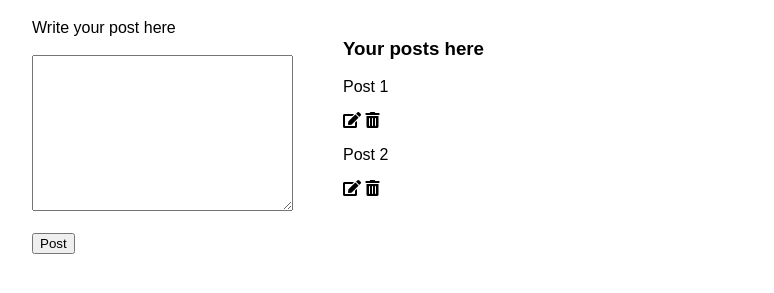
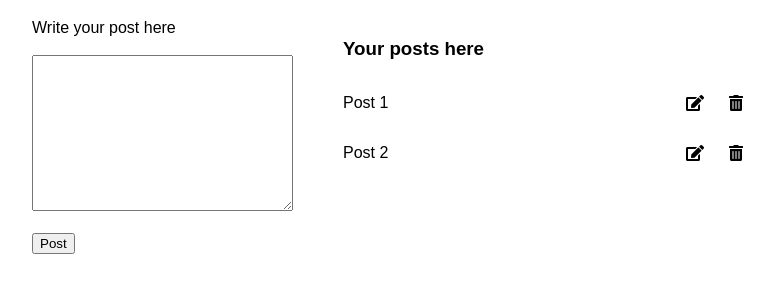
Before and after one commit to tatsuyax25/social-media-project, a plain HTML site: page index.html in a window 1280 px wide. Shown: the part 61-354 px from the top of the page, without its empty margins (18-792 px from the left). Drawn offline with Linux system fonts and the light colour scheme.

Commit message:
Update style

```diff
--- a/style.css
+++ b/style.css
@@ -7,3 +7,18 @@ body {
     display: flex;
     gap: 50px;
 }
+
+#posts {
+    width: 400px;
+}
+
+#posts div {
+    display: flex;
+    align-items: center;
+    justify-content: space-between;
+}
+
+.options {
+    display: flex;
+    gap: 25px;
+}
```
